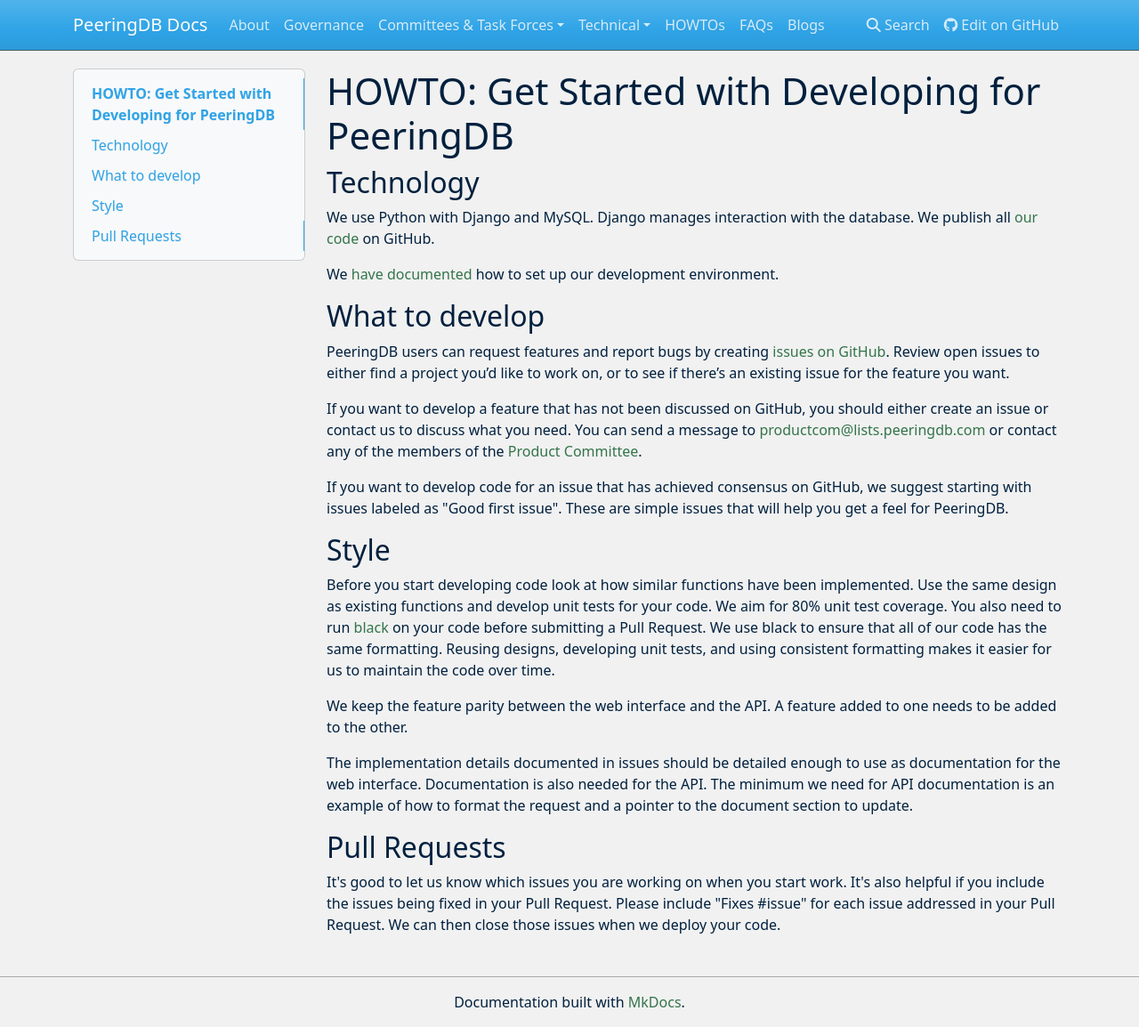
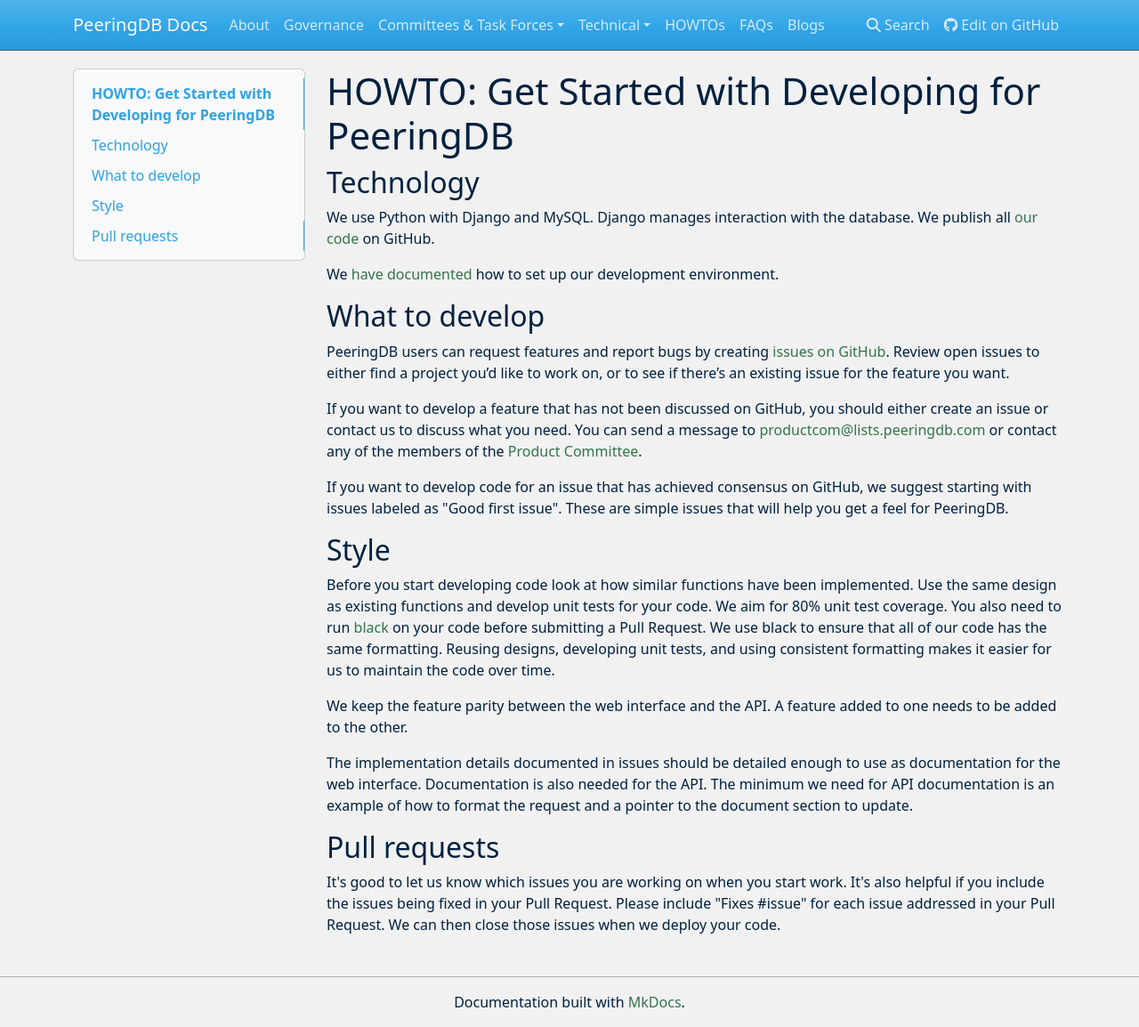
Before and after one commit to peeringdb/docs, an MkDocs documentation site: the page built from docs/howto/get-started-developing.md, in a window 1280 px wide and 1154 px high. Shown: the whole window at 89% size. Built offline with MkDocs 1.6.1, drawn with Linux system fonts in a browser that asks for light colours; nearby versions of some CDN libraries.

```diff
--- a/docs/howto/get-started-developing.md
+++ b/docs/howto/get-started-developing.md
@@ -22,6 +22,6 @@ We keep the feature parity between the web interface and the API. A feature adde
 
 The implementation details documented in issues should be detailed enough to use as documentation for the web interface. Documentation is also needed for the API. The minimum we need for API documentation is an example of how to format the request and a pointer to the document section to update.
 
-## Pull Requests
+## Pull requests
 
 It's good to let us know which issues you are working on when you start work. It's also helpful if you include the issues being fixed in your Pull Request. Please include "Fixes #issue" for each issue addressed in your Pull Request. We can then close those issues when we deploy your code.
```
